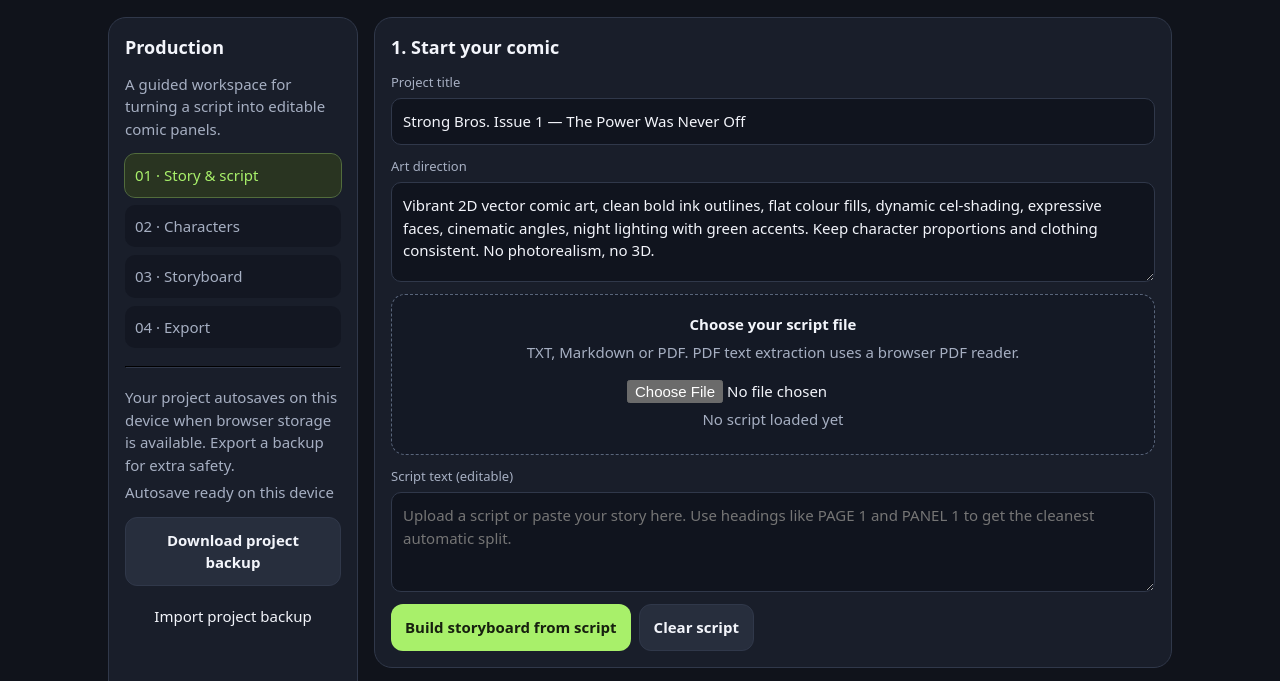
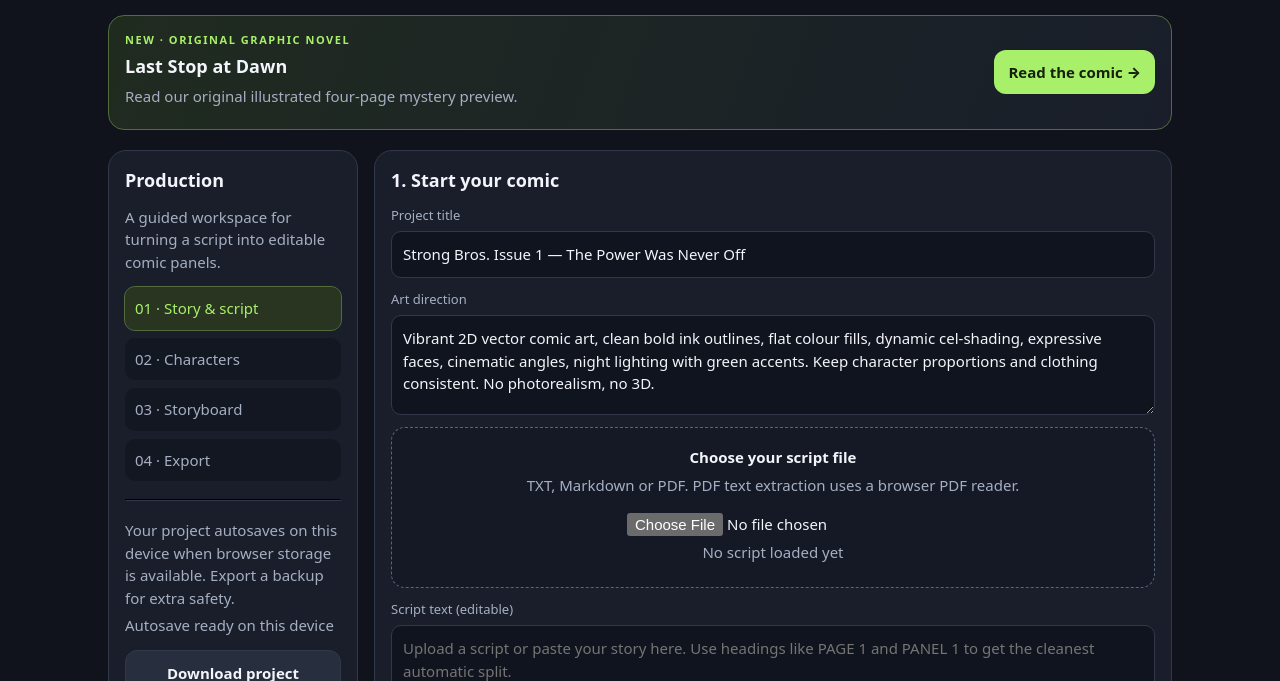
Before and after one commit to gmaker505-a11y/ai-comic-studio, a plain HTML site: page index.html in a window 1280 px wide. Shown: the part 87-768 px from the top of the page. Drawn offline with nearby package versions, Linux system fonts and the light colour scheme.

Commit message:
Link original graphic novel from PanelForge home

```diff
--- a/index.html
+++ b/index.html
@@ -10,6 +10,7 @@
 </style></head>
 <body><div class="shell">
 <header class="top"><div class="brand"><div class="logo">▤</div><div><h1>PanelForge</h1><p class="muted">Your script-to-comic workspace</p></div></div><span class="tag">MOBILE-FIRST · MVP</span></header>
+<section style="margin-top:18px;padding:16px;border:1px solid #526c3c;border-radius:16px;background:linear-gradient(110deg,#202b20,#191e2a);display:flex;align-items:center;justify-content:space-between;gap:14px;flex-wrap:wrap"><div style="min-width:0"><div style="font-size:11px;letter-spacing:.14em;color:#a8f06a;font-weight:800">NEW · ORIGINAL GRAPHIC NOVEL</div><h2 style="margin:5px 0 3px">Last Stop at Dawn</h2><p class="muted">Read our original illustrated four-page mystery preview.</p></div><a href="./graphic-novel/" style="display:inline-block;padding:11px 14px;border-radius:12px;background:#a8f06a;color:#17200f;font-weight:800;text-decoration:none">Read the comic →</a></section>
 <div class="layout">
 <aside class="side"><h2>Production</h2><p class="muted">A guided workspace for turning a script into editable comic panels.</p><div class="steps"><div class="step active" id="s1">01 · Story & script</div><div class="step" id="s2">02 · Characters</div><div class="step" id="s3">03 · Storyboard</div><div class="step" id="s4">04 · Export</div></div><hr style="border-color:var(--line);margin:18px 0"><p class="muted">Your project autosaves on this device when browser storage is available. Export a backup for extra safety.</p><p id="saveState" class="muted" aria-live="polite">Checking local project storage…</p><button class="secondary" id="backup" style="width:100%;margin-top:8px">Download project backup</button><label class="secondary" style="display:block;text-align:center;border-radius:12px;padding:11px 14px;margin-top:8px;cursor:pointer">Import project backup<input id="importBackup" type="file" accept=".json,application/json" hidden></label></aside>
 <main class="content">
```
